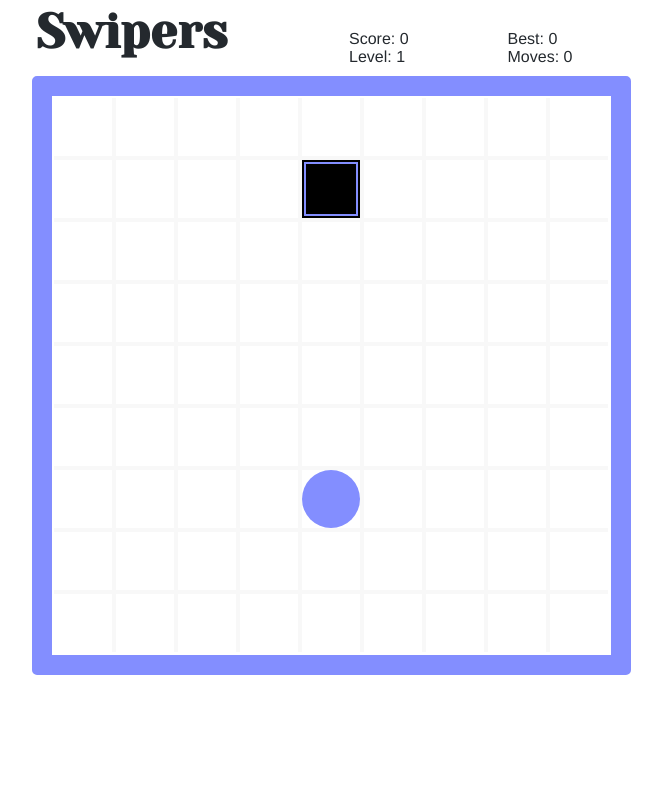
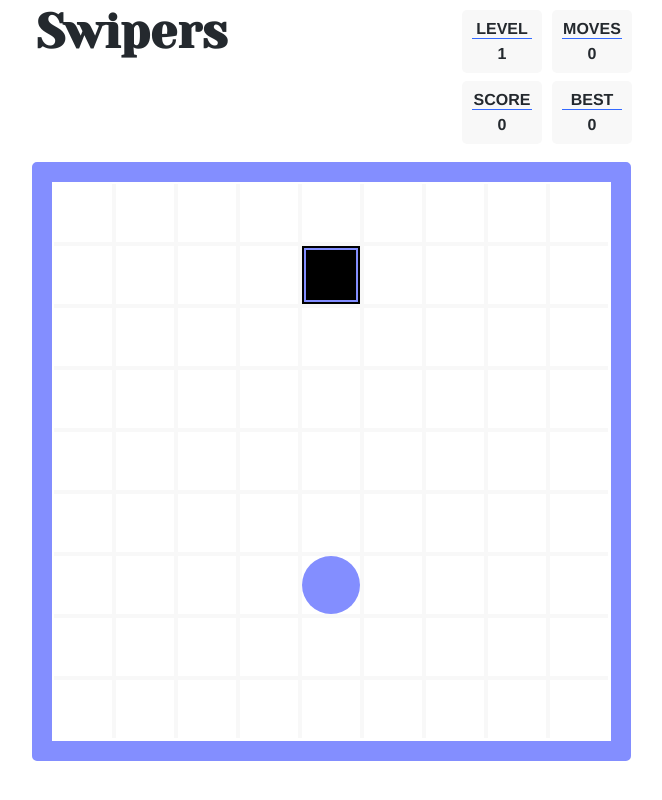
Before and after one commit to Calanthe/swipers, a React (Create React App) app: page / in a window 1280 px wide. Shown: the whole page, without its empty margins (291-953 px from the left). Built offline with nearby package versions, Linux system fonts and the light colour scheme.

Commit message:
score css improved

```diff
--- a/src/index.scss
+++ b/src/index.scss
@@ -108,14 +108,33 @@ p {
 
   .header {
     display: grid;
-    grid-template-columns: repeat(2, 1fr);
+    grid-template-columns: [col] 430px [col] 180px;
 
-    .score{
-      margin: 30px 0 10px;
+    .score-wrapper {
+      margin: 10px 0;
       display: grid;
       grid-template-columns: repeat(2, 1fr);
       grid-template-rows: repeat(2, 1fr);
       grid-auto-flow: row;
+
+      .score-unit {
+        background-color: $secondary-bg-color;
+        padding: 10px;
+        width: 60px;
+        border-radius: 5px;
+        margin: 0 0 8px 0;
+
+        .score-subheader {
+          border-bottom: 1px solid $tertiary-font-color;
+          margin-bottom: 6px;
+        }
+
+        .score {
+          font-weight: bold;
+          text-align: center;
+          text-transform: uppercase;
+        }
+      }
     }
 
     .title {
--- a/src/js/components/Header.tsx
+++ b/src/js/components/Header.tsx
@@ -24,16 +24,30 @@ const mapStateToProps = state => {
 const Header: React.FunctionComponent<Props> = ({ score, level, moves, activeType, scoreClass }) => {
     const
         headerClass = classNames('header header-type-', TILE_TYPES[activeType]),
+        scoreClassName = classNames('score', scoreClass),
         levelToShow = level + 1;
 
     return (
         <div className={headerClass}>
             <h1 className="title">Swipers</h1>
-            <div className="score">
-                <div>Score: <span className={scoreClass}>{score}</span></div>
-                <div>Best: <span className={scoreClass}>{score}</span></div>
-                <div>Level: <span className="">{levelToShow}</span></div>
-                <div>Moves: <span className="">{moves}</span></div>
+            <div className="score-wrapper">
+                <div className="score-unit">
+                    <p className="score-subheader score">Level</p>
+                    <p className="score">{levelToShow}</p>
+                </div>
+                <div className="score-unit">
+                    <p className="score-subheader score">Moves</p>
+                    <p className="score">{moves}</p>
+                </div>
+                <div className="score-unit">
+                    <p className="score-subheader score">Score</p>
+                    <p className={scoreClassName}>{score}</p>
+                </div>
+                <div className="score-unit">
+                    <p className="score-subheader score">Best</p>
+                    <p className="score">{score}</p>
+                </div>
+
             </div>
         </div>
     )
--- a/src/js/components/InfoOverlay.tsx
+++ b/src/js/components/InfoOverlay.tsx
@@ -32,7 +32,7 @@ const InfoOverlay: React.FunctionComponent<Props> = ({ isLevelFinished, isGameFi
                 <div className="text">
                     {isGameFinished
                         ? <p>You finished the game :D</p>
-                        : <p>Level completed in just {moves} {moves > 1 ? + 'moves' : 'move'} :)</p>
+                        : <p>Level completed in just {moves} {moves > 1 ? 'moves' : 'move'} :)</p>
                     }
                 </div>
                 <div>
--- a/src/js/reducers/index.tsx
+++ b/src/js/reducers/index.tsx
@@ -126,6 +126,7 @@ function moveTile(move: number, state: CellState): Cell[] {
                 } else if (newPosition.positionX !== cell.positionX || newPosition.positionY !== cell.positionY) {
                     moveCell(cellsInGrid, newPosition, cell);
                 }
+
                 if (!alreadyMovedTile) {
                     state.moves++;
                     alreadyMovedTile = true;
```
